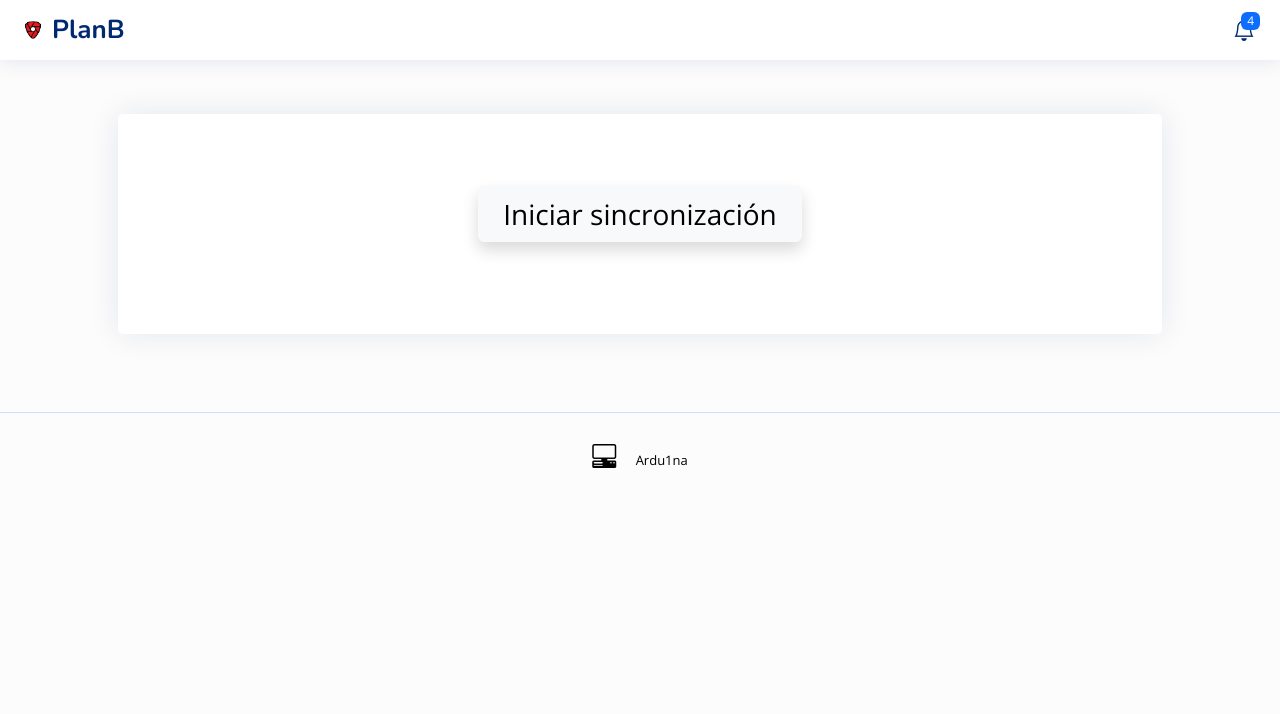
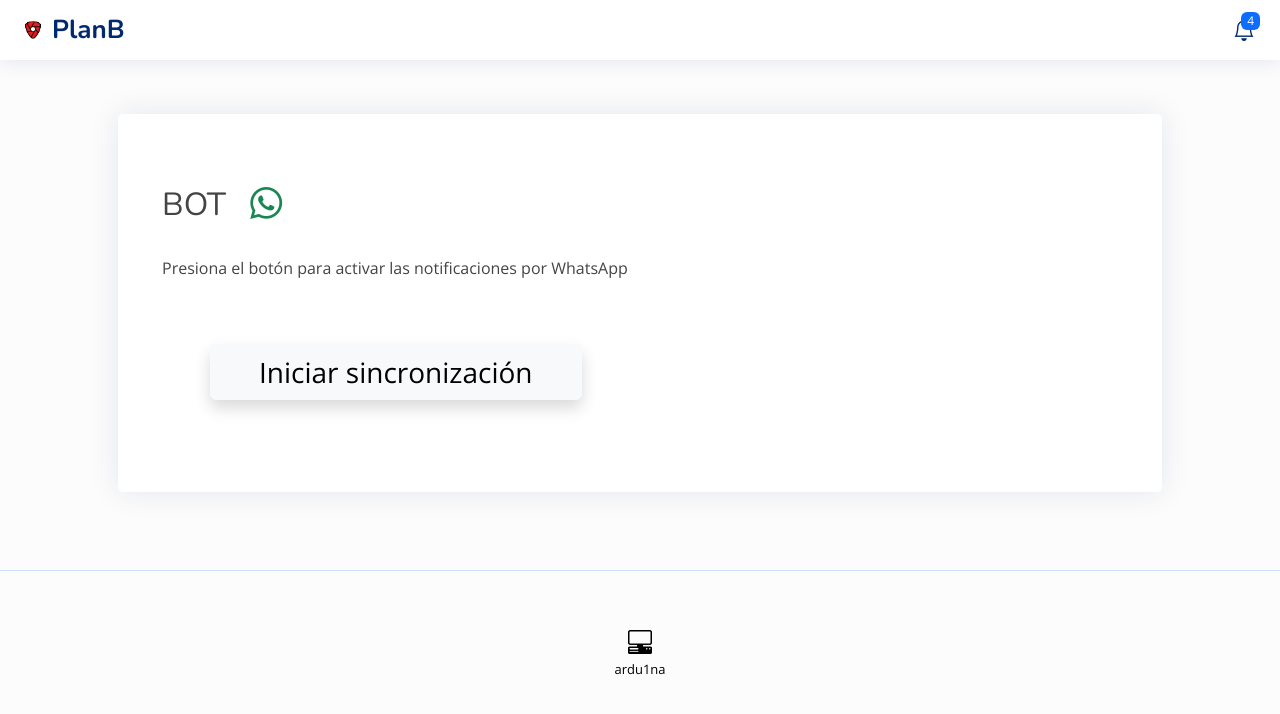
Before and after one commit to ardu1na/planBlocal, a Django app: template templates/monitor.html in a window 1280 px wide. Shown: the top 714 px of the page. Run offline with Django 3.2, Linux system fonts and the light colour scheme; the template is opened without the code that fills it, so the values that code supplies are empty; some libraries are stand-ins or nearby versions.

Commit message:
nice ui and magic for user

```diff
--- a/templates/layout/elements/footer.html
+++ b/templates/layout/elements/footer.html
@@ -1,10 +1,10 @@
 
   <!-- ======= Footer ======= -->
-  <footer id="footer" class="footer">
+  <footer id="footer" class="footer pt-5 pb-0 mb-0">
     <div class="copyright" style="display: none;">
       &copy; Copyright <strong><span>NiceAdmin</span></strong>. All Rights Reserved
     </div>
     <div class="credits">
-      <a href="https://wa.me/5492944515255"><i class="bi bi-pc-display-horizontal fs-4 me-3"></i> Ardu1na</a>
+      <a href="https://wa.me/5492944515255"><i class="bi bi-pc-display-horizontal fs-4 mx-3"></i><br> ardu1na</a>
     </div>
   </footer><!-- End Footer -->
--- a/templates/monitor.html
+++ b/templates/monitor.html
@@ -7,11 +7,6 @@
 {% endblock %}
 
 {% block 'pagetitle' %} Alerts {% endblock %}
-{% block 'breadcrumb' %}
-<li class="breadcrumb-item">Components</li>
-<li class="breadcrumb-item active">Alerts</li>
-{% endblock %}
-
 
 {% block 'content' %}
 
@@ -19,16 +14,41 @@
     <div class="container p-5">
 
         <div class="card p-4">
-          <div class="card-body text-center">
-            <a class="btn btn-light shadow px-4 fs-3 my-5" href="#" id="start">  Iniciar sincronización </a>
+            <div class="card-body">
+                <div class="row">
+                    <div class="col-8 pt-5">
+                        <h2> BOT <i class="bi bi-whatsapp text-success fs-2 ms-3"></i></h2>
+                        <br>
+                        <p id="texto">Presiona el botón para activar las notificaciones por WhatsApp</p>
+
+                        <a class="btn btn-light shadow px-5 ms-5 fs-3 my-5 " href="#" id="start">  Iniciar sincronización </a>
+
+
+                    </div>
+                    <div class="col-4 d-flex align-items-center">
+                        <div class="text-center">
+                            <div id="spin" class="" role="status">
+                            </div>
+                          </div>
                     </div>
                 </div>
 
           </div>
+        </div>
+
+    </div>
+
+
+
 {% endblock %}
 
+
+
+
+
+
 {% block 'extrascripts' %}
- <!-- get real-time last alert -->
+  <!-- get real-time last alert and send wsp message -->
   <script>
     let stopScript = false;
     let intervalId;
@@ -48,32 +68,52 @@
     }
 
     $(document).ready(function() {
+
       function startUpdate() {
         $("#start")
           .removeClass('btn-light shadow')
           .addClass('btn-outline-info btn-lg')
           .text('Conectado...');
+        $("#spin")
+        .addClass('spinner-border text-info');
 
         setTimeout(function() {
+
           $("#start")
             .removeClass('btn-outline-info')
-          .addClass('btn-outline-danger btn-lg px-5')
+            .addClass('btn-outline-danger')
             .text('Detener');
+
+          $("#spin")
+              .removeClass('spinner-border text-info')
+              .addClass('spinner-grow');
+
+          $("#texto")
+              .text('Conexión activada');
+
         }, 3000);
+
 
         updateUltima();
         intervalId = setInterval(updateUltima, 15000);
       }
 
+
       function stopUpdate() {
         $("#start")
-        .removeClass('btn-outline-danger btn-lg px-5')
+          .removeClass('btn-outline-danger btn-lg')
           .addClass('btn-light shadow')
           .text('Iniciar sincronización');
+        $("#spin")
+          .removeClass('spinner-grow');
+        $("#texto")
+          .text('Presiona el botón para activar las notificaciones por WhatsApp');
 
         stopScript = true;
         clearInterval(intervalId);
       }
+
+
 
       $("#start").click(function(event) {
         event.preventDefault();
@@ -81,10 +121,7 @@
         if ($(this).hasClass('btn-light shadow')) {
           startUpdate();
         } else if (!$(this).hasClass('btn-light shadow')) {
-        stopUpdate();
-      }
-
-
+          stopUpdate();      }
 
       });
     });
```
Lines whose indentation alone changed are shown as unchanged.
